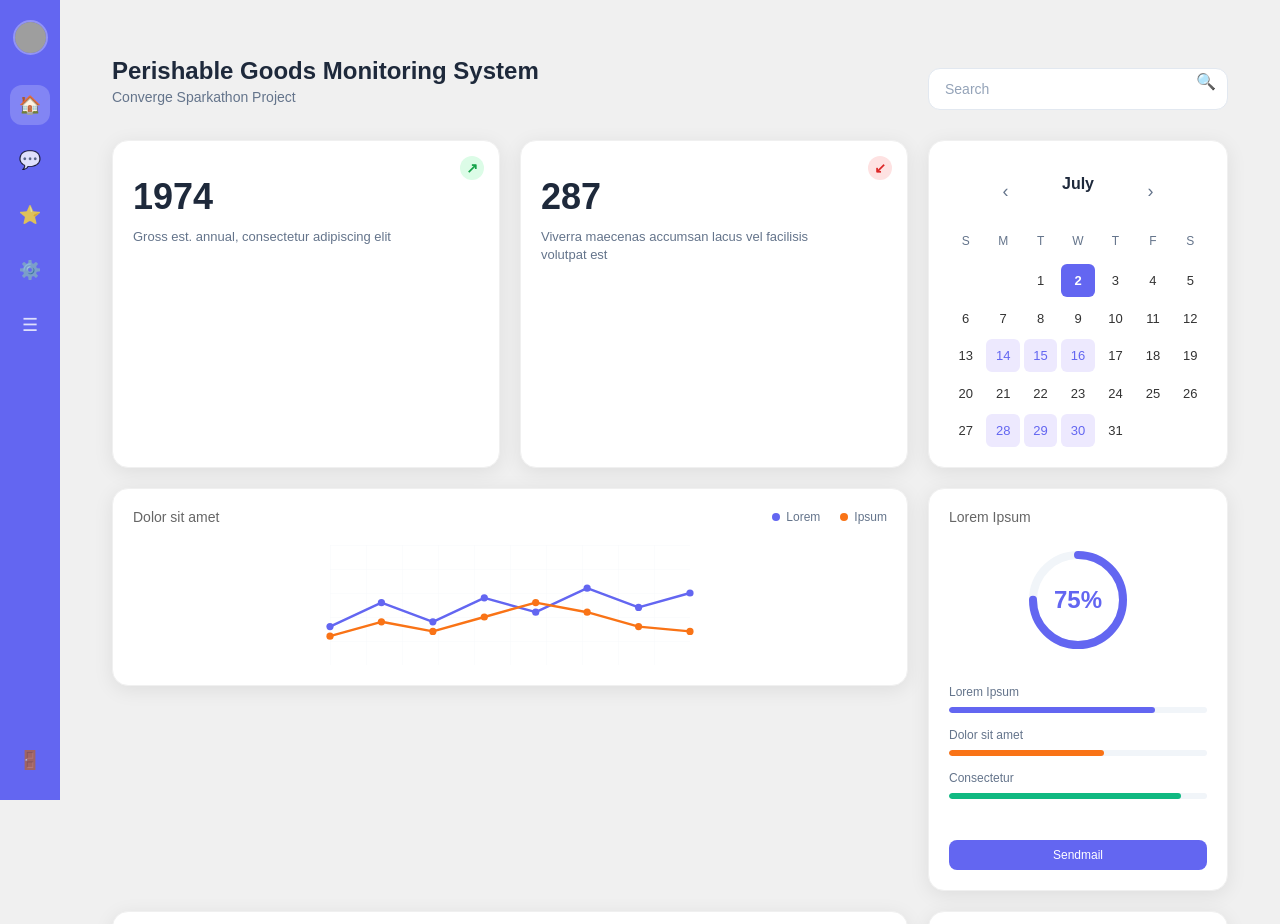
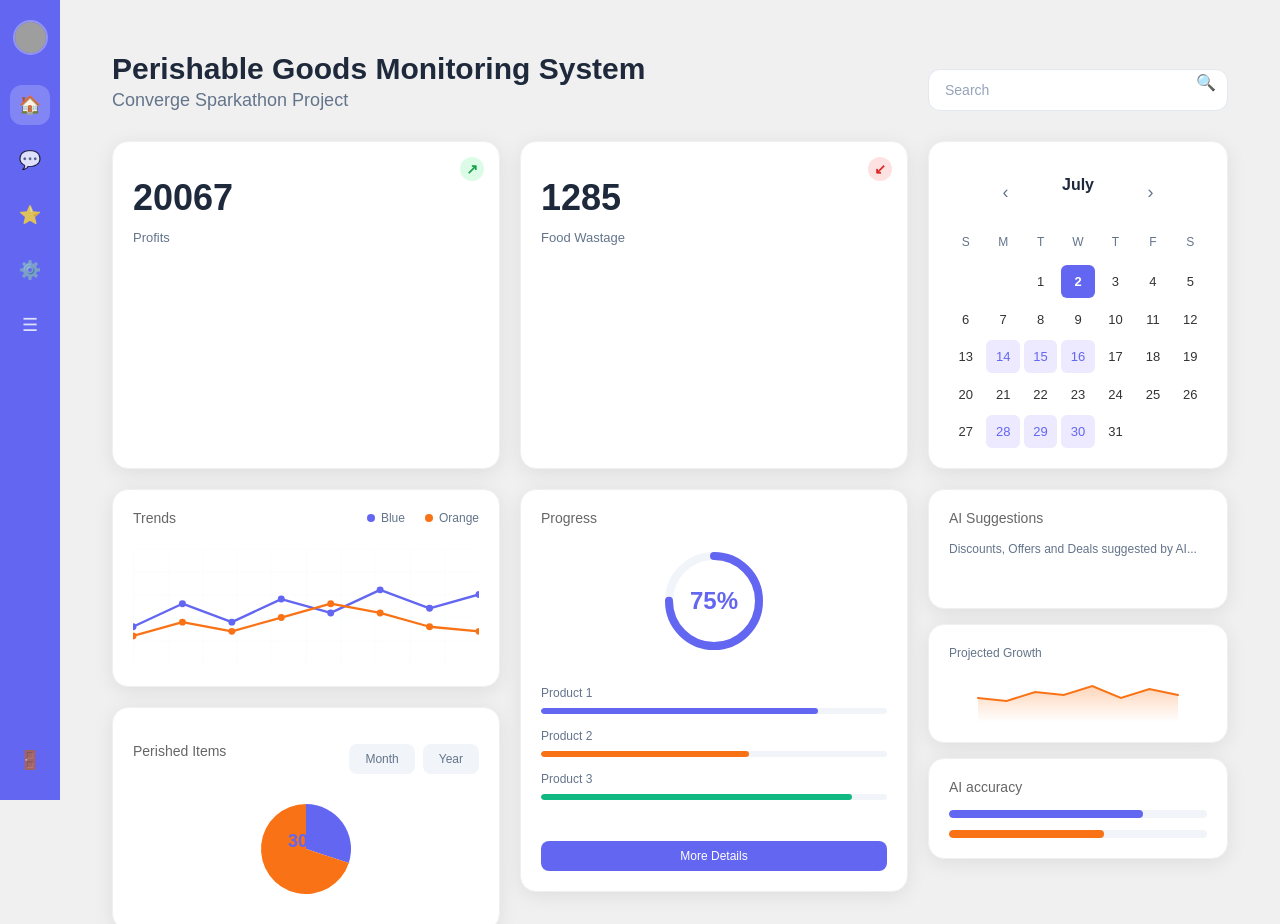
Before and after one commit to harshitparpe/Perishable-Goods-Monitoring, a React (Vite) app in the folder frontend/: page / in a window 1280 px wide. Shown: the top 924 px of the page. Built offline with nearby package versions, Linux system fonts and the light colour scheme; grey boxes are pictures that could not be loaded.

Commit message:
Update frontend

```diff
--- a/frontend/src/App.css
+++ b/frontend/src/App.css
@@ -29,8 +29,9 @@ body {
   max-width: 1400px;
   grid-template-areas:
     "stats stats calendar"
-    "chart chart progress"
-    "bars bars small-charts";
+    "chart progress small-charts"
+    "pie-chart progress small-charts"
+    "bars bars bars";
   grid-template-columns: 1fr 1fr 300px;
   grid-template-rows: auto auto auto;
 }
--- a/frontend/src/App.jsx
+++ b/frontend/src/App.jsx
@@ -15,13 +15,15 @@ function App() {
 
   const statsData = [
     {
-      value: "1974",
-      label: "Gross est. annual, consectetur adipiscing elit",
+      value: "20067",
+      label: "Profits",
       trend: "up",
+      picture:
+        "https://www.readyconvenience.com/wp-content/uploads/2018/04/04.04.18-Grow-Your-Profits-Large.jpg",
     },
     {
-      value: "287",
-      label: "Viverra maecenas accumsan lacus vel facilisis volutpat est",
+      value: "1285",
+      label: "Food Wastage",
       trend: "down",
     },
   ];
@@ -68,6 +70,10 @@ function App() {
           {/* Small Charts */}
           <div className="small-charts-area">
             <SmallCharts />
+          </div>
+
+          {/* Pie Chart */}
+          <div className="pie-chart-area">
             <PieChart />
           </div>
         </div>
--- a/frontend/src/components/BarChart.jsx
+++ b/frontend/src/components/BarChart.jsx
@@ -17,23 +17,23 @@ const BarChart = () => {
   return (
     <div className="bar-chart-card card">
       <div className="card-header">
-        <h3 className="card-title">Adipiscing</h3>
+        <h3 className="card-title">Weekly Analysis</h3>
         <div className="chart-legend">
           <div className="legend-item">
             <div className="legend-color blue"></div>
-            <span>Lorem</span>
+            <span>Total Items</span>
           </div>
           <div className="legend-item">
             <div className="legend-color orange"></div>
-            <span>Ipsum</span>
+            <span>Perishable Items</span>
           </div>
           <div className="legend-item">
             <div className="legend-color green"></div>
-            <span>Dolor</span>
+            <span>Perishable Items Sold</span>
           </div>
           <div className="legend-item">
             <div className="legend-color purple"></div>
-            <span>Consectetur</span>
+            <span>Perishable Items Wasted</span>
           </div>
         </div>
       </div>
--- a/frontend/src/components/Header.css
+++ b/frontend/src/components/Header.css
@@ -6,14 +6,14 @@
 }
 
 .header-title h1 {
-  font-size: 24px;
+  font-size: 30px;
   font-weight: 600;
   color: #1e293b;
   margin: 0;
 }
 
 .header-subtitle {
-  font-size: 14px;
+  font-size: 18px;
   color: #64748b;
   margin: 4px 0 0 0;
 }
@@ -22,6 +22,7 @@
   position: relative;
   max-width: 300px;
   width: 100%;
+  /* margin-right: 120px; */
 }
 
 .search-input {
--- a/frontend/src/components/LineChart.jsx
+++ b/frontend/src/components/LineChart.jsx
@@ -39,15 +39,15 @@ const LineChart = () => {
   return (
     <div className="line-chart-card card">
       <div className="card-header">
-        <h3 className="card-title">Dolor sit amet</h3>
+        <h3 className="card-title">Trends</h3>
         <div className="chart-legend">
           <div className="legend-item">
             <div className="legend-color blue"></div>
-            <span>Lorem</span>
+            <span>Blue</span>
           </div>
           <div className="legend-item">
             <div className="legend-color orange"></div>
-            <span>Ipsum</span>
+            <span>Orange</span>
           </div>
         </div>
       </div>
--- a/frontend/src/components/PieChart.jsx
+++ b/frontend/src/components/PieChart.jsx
@@ -45,7 +45,7 @@ const PieChart = () => {
   return (
     <div className="pie-chart-card card">
       <div className="card-header">
-        <h3 className="card-title">Consectetur</h3>
+        <h3 className="card-title">Perished Items</h3>
         <div className="pie-actions">
           <button className="btn btn-secondary">Month</button>
           <button className="btn btn-secondary">Year</button>
--- a/frontend/src/components/ProgressCard.jsx
+++ b/frontend/src/components/ProgressCard.jsx
@@ -7,7 +7,7 @@ const ProgressCard = () => {
   return (
     <div className="progress-card card">
       <div className="card-header">
-        <h3 className="card-title">Lorem Ipsum</h3>
+        <h3 className="card-title">Progress</h3>
       </div>
 
       <div className="progress-content">
@@ -44,14 +44,14 @@ const ProgressCard = () => {
 
         <div className="progress-details">
           <div className="detail-item">
-            <div className="detail-label">Lorem Ipsum</div>
+            <div className="detail-label">Product 1</div>
             <div className="detail-bar">
               <div className="detail-progress" style={{ width: "80%" }}></div>
             </div>
           </div>
 
           <div className="detail-item">
-            <div className="detail-label">Dolor sit amet</div>
+            <div className="detail-label">Product 2</div>
             <div className="detail-bar">
               <div
                 className="detail-progress orange"
@@ -61,7 +61,7 @@ const ProgressCard = () => {
           </div>
 
           <div className="detail-item">
-            <div className="detail-label">Consectetur</div>
+            <div className="detail-label">Product 3</div>
             <div className="detail-bar">
               <div
                 className="detail-progress green"
@@ -71,7 +71,7 @@ const ProgressCard = () => {
           </div>
         </div>
 
-        <button className="btn btn-primary full-width">Sendmail</button>
+        <button className="btn btn-primary full-width">More Details</button>
       </div>
     </div>
   );
--- a/frontend/src/components/SmallCharts.jsx
+++ b/frontend/src/components/SmallCharts.jsx
@@ -3,16 +3,16 @@ import "./SmallCharts.css";
 
 const SmallCharts = () => {
   // Sample data for small charts
-  const chartData1 = [
-    { x: 0, y: 30 },
-    { x: 1, y: 45 },
-    { x: 2, y: 35 },
-    { x: 3, y: 60 },
-    { x: 4, y: 45 },
-    { x: 5, y: 70 },
-    { x: 6, y: 55 },
-    { x: 7, y: 65 },
-  ];
+  // const chartData1 = [
+  //   { x: 0, y: 30 },
+  //   { x: 1, y: 45 },
+  //   { x: 2, y: 35 },
+  //   { x: 3, y: 60 },
+  //   { x: 4, y: 45 },
+  //   { x: 5, y: 70 },
+  //   { x: 6, y: 55 },
+  //   { x: 7, y: 65 },
+  // ];
 
   const chartData2 = [
     { x: 0, y: 40 },
@@ -49,14 +49,13 @@ const SmallCharts = () => {
       {/* Comments Section */}
       <div className="comments-card card">
         <div className="card-header">
-          <h3 className="card-title">Comments</h3>
+          <h3 className="card-title">AI Suggestions</h3>
         </div>
         <div className="comments-content">
           <p className="comments-text">
-            Neque porro quisquam est qui dolorem ipsum quia dolor sit amet,
-            consectetur, adipisci velit...
+            Discounts, Offers and Deals suggested by AI...
           </p>
-          <div className="mini-chart">
+          {/* <div className="mini-chart">
             <svg width="100%" height="60" viewBox="0 0 200 60">
               <defs>
                 <linearGradient
@@ -79,12 +78,13 @@ const SmallCharts = () => {
                 strokeLinecap="round"
               />
             </svg>
-          </div>
+          </div> */}
         </div>
       </div>
 
       {/* Second Chart */}
       <div className="small-chart-card card">
+        <p className="comments-text">Projected Growth</p>
         <div className="mini-chart">
           <svg width="100%" height="60" viewBox="0 0 200 60">
             <defs>
@@ -114,7 +114,7 @@ const SmallCharts = () => {
       {/* Progress Bars */}
       <div className="progress-bars-card card">
         <div className="card-header">
-          <h3 className="card-title">Dolore magna</h3>
+          <h3 className="card-title">AI accuracy</h3>
         </div>
         <div className="progress-bars">
           <div className="progress-item">
```
